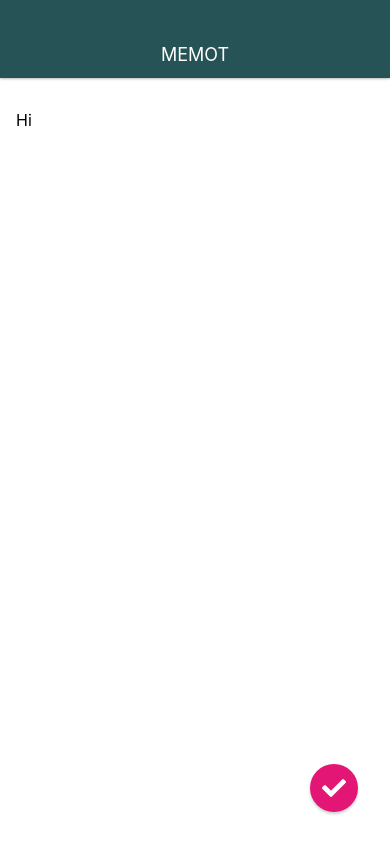
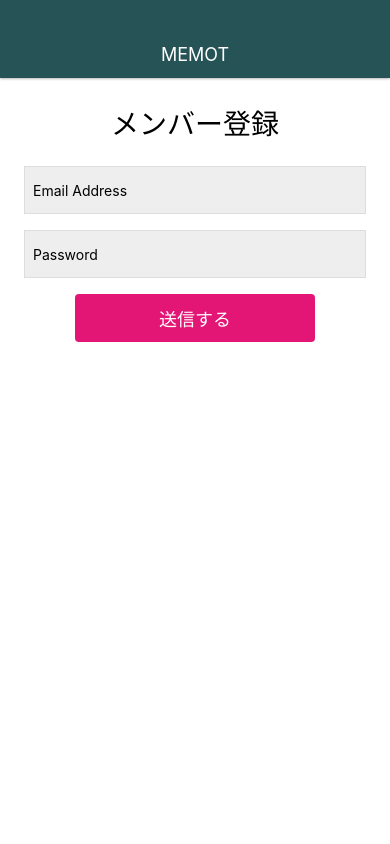
Before and after one commit to nplk/memo-app, a React Native app: screen / in a window 390 px wide. Built offline with nearby package versions, Linux system fonts and the light colour scheme.

Commit message:
Create Login and Signup Screen.

```diff
--- a/App.js
+++ b/App.js
@@ -5,6 +5,8 @@
 import MemoDetailScreen from './src/screens/MemoDetailScreen';
 import MemoListScreen from './src/screens/MemoListScreen';
 import MemoEditScreen from './src/screens/MemoEditScreen';
+import LoginScreen from './src/screens/LoginScreen';
+import SignupScreen from './src/screens/SignupScreen';
 
 const styles = StyleSheet.create({
   container: {
@@ -19,7 +21,7 @@
 const App = () => (
   <View style={styles.container}>
     <Appbar />
-    <MemoEditScreen />
+    <SignupScreen />
   </View>
 );
 
--- /dev/null
+++ b/src/screens/LoginScreen.js
@@ -0,0 +1,56 @@
+import React from 'react';
+import {
+  StyleSheet, View, TextInput, TouchableHighlight, Text,
+} from 'react-native';
+
+const styles = StyleSheet.create({
+  container: {
+    flex: 1,
+    width: '100%',
+    padding: 24,
+    backgroundColor: '#fff',
+  },
+  title: {
+    fontSize: 28,
+    alignSelf: 'center',
+    marginBottom: 24,
+  },
+  input: {
+    backgroundColor: '#eee',
+    height: 48,
+    marginBottom: 16,
+    borderWidth: 1,
+    borderColor: '#ddd',
+    padding: 8,
+  },
+  button: {
+    backgroundColor: '#e31676',
+    height: 48,
+    width: '70%',
+    borderRadius: 4,
+    justifyContent: 'center',
+    alignItems: 'center',
+    alignSelf: 'center',
+  },
+  buttonTitle: {
+    color: '#fff',
+    fontSize: 18,
+  },
+});
+
+class LoginScreen extends React.Component {
+  render() {
+    return (
+      <View style={styles.container}>
+        <Text style={styles.title}>ログイン</Text>
+        <TextInput style={styles.input} value="Email Address" />
+        <TextInput style={styles.input} value="Password" />
+        <TouchableHighlight style={styles.button} onPress={() => {}}>
+          <Text style={styles.buttonTitle}>ログインする</Text>
+        </TouchableHighlight>
+      </View>
+    );
+  }
+}
+
+export default LoginScreen;
--- /dev/null
+++ b/src/screens/SignupScreen.js
@@ -0,0 +1,56 @@
+import React from 'react';
+import {
+  StyleSheet, View, TextInput, TouchableHighlight, Text,
+} from 'react-native';
+
+const styles = StyleSheet.create({
+  container: {
+    flex: 1,
+    width: '100%',
+    padding: 24,
+    backgroundColor: '#fff',
+  },
+  title: {
+    fontSize: 28,
+    alignSelf: 'center',
+    marginBottom: 24,
+  },
+  input: {
+    backgroundColor: '#eee',
+    height: 48,
+    marginBottom: 16,
+    borderWidth: 1,
+    borderColor: '#ddd',
+    padding: 8,
+  },
+  button: {
+    backgroundColor: '#e31676',
+    height: 48,
+    width: '70%',
+    borderRadius: 4,
+    justifyContent: 'center',
+    alignItems: 'center',
+    alignSelf: 'center',
+  },
+  buttonTitle: {
+    color: '#fff',
+    fontSize: 18,
+  },
+});
+
+class SignupScreen extends React.Component {
+  render() {
+    return (
+      <View style={styles.container}>
+        <Text style={styles.title}>メンバー登録</Text>
+        <TextInput style={styles.input} value="Email Address" />
+        <TextInput style={styles.input} value="Password" />
+        <TouchableHighlight style={styles.button} onPress={() => {}} underlayColor="#c70f66">
+          <Text style={styles.buttonTitle}>送信する</Text>
+        </TouchableHighlight>
+      </View>
+    );
+  }
+}
+
+export default SignupScreen;
```
